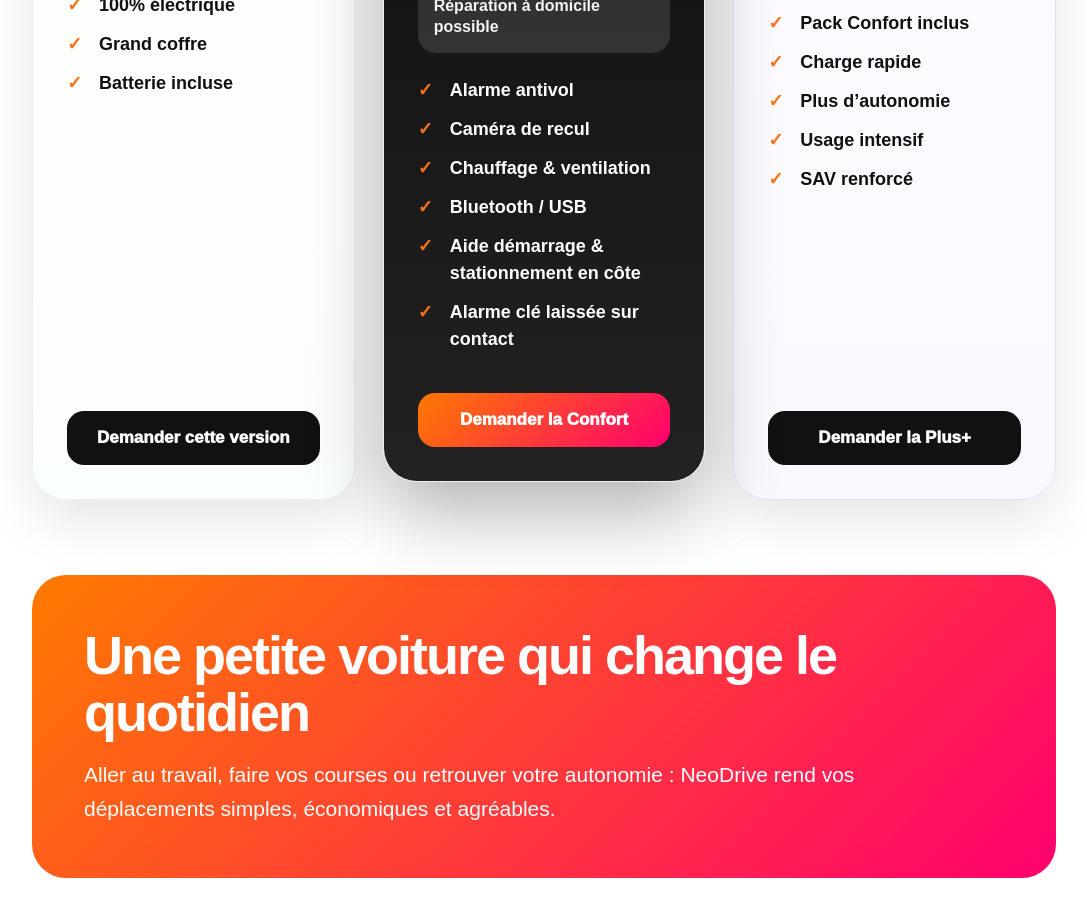
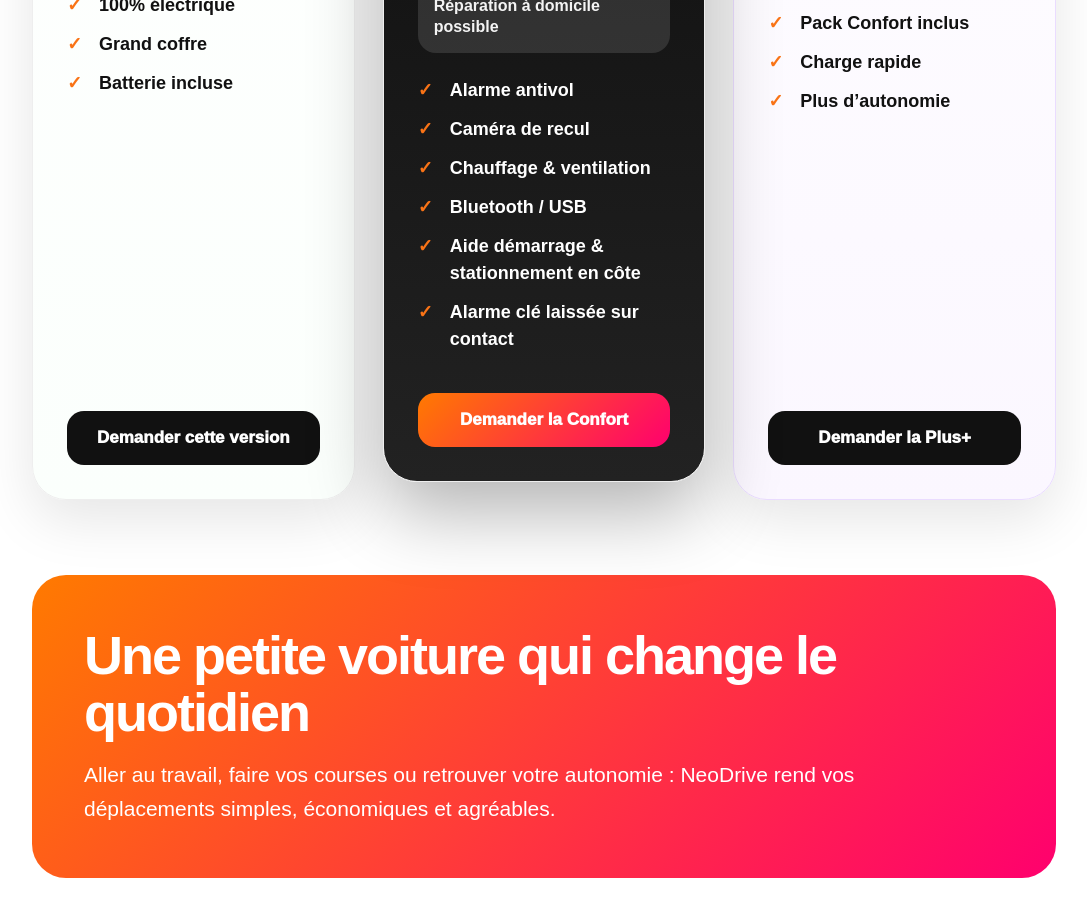
Before and after one commit to khelifamansour/neodrive-site, a Next.js app: page / in a window 1280 px wide. Shown: the part 1700-2617 px from the top of the page, without its empty margins (96-1183 px from the left). Built offline with nearby package versions, Linux system fonts and the light colour scheme.

Commit message:
Update page.tsx

```diff
--- a/app/page.tsx
+++ b/app/page.tsx
@@ -135,8 +135,8 @@ export default function Home() {
               <li>Pack Confort inclus</li>
               <li>Charge rapide</li>
               <li>Plus d’autonomie</li>
-              <li>Usage intensif</li>
-              <li>SAV renforcé</li>
+
+
             </ul>
 
             <a className="chooseBtn lightBtn" href="https://wa.me/33628261446" target="_blank">
```
